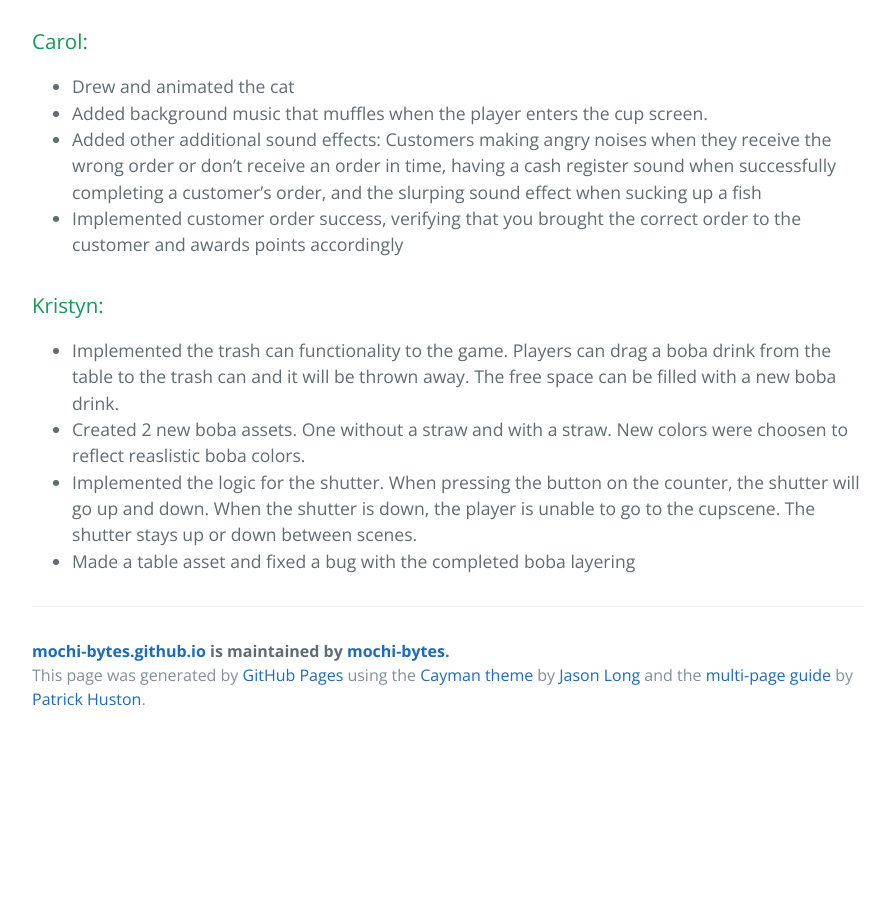
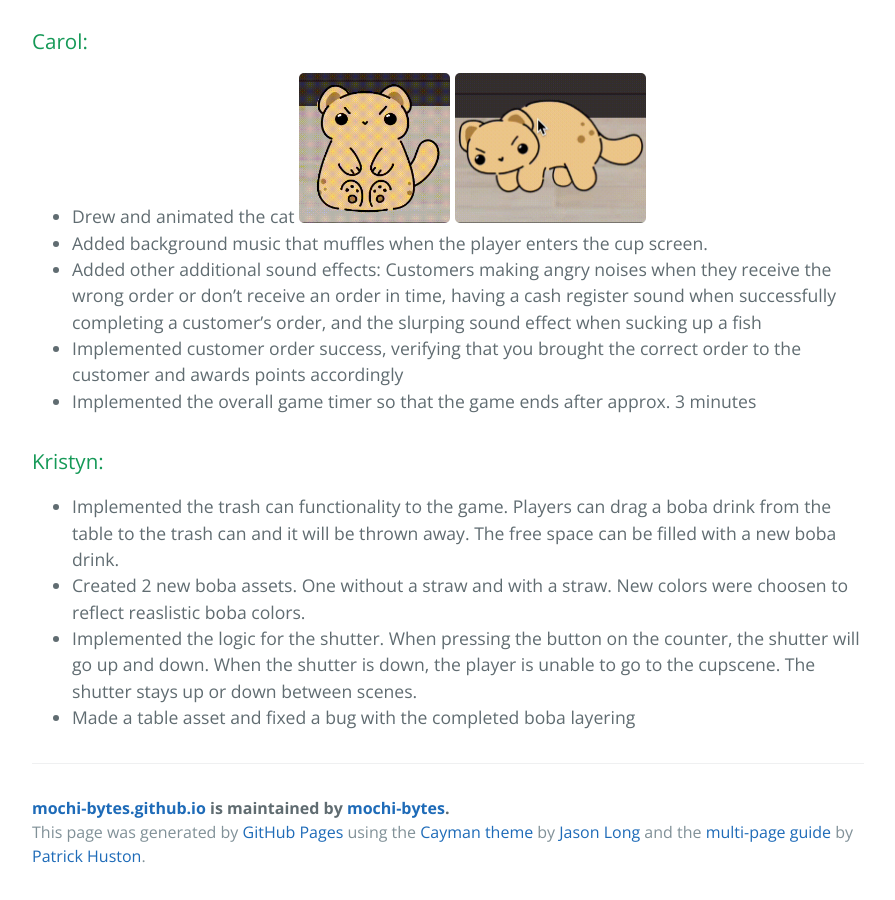
Before and after one commit to mochi-bytes/mochi-bytes.github.io, a Jekyll site: the page built from milestone3.md, in a window 1280 px wide and 900 px high, scrolled down 1165 px. Shown: the whole window, without its empty margins (192-1087 px from the left). Built offline with Jekyll 4.4.1, drawn with Linux system fonts in a browser that asks for light colours; before the commit the page ends 1908 px from its top, so only the background shows below that.

Commit message:
Update index and milestone 3

```diff
--- a/milestone3.md
+++ b/milestone3.md
@@ -19,9 +19,12 @@ Our third milestone consisted of finishing implementation of all the mechanics o
 
 ### Carol:
 - Drew and animated the cat
+<img src="Assets/catbob.gif" height="150px" alt="Cat idle animation" style="border-radius: 5px;">
+<img src="Assets/catdrag.gif" height="150px" alt="Cat being dragged animation" style="border-radius: 5px;">
 - Added background music that muffles when the player enters the cup screen.
 - Added other additional sound effects: Customers making angry noises when they receive the wrong order or don't receive an order in time, having a cash register sound when successfully completing a customer's order, and the slurping sound effect when sucking up a fish
 - Implemented customer order success, verifying that you brought the correct order to the customer and awards points accordingly
+- Implemented the overall game timer so that the game ends after approx. 3 minutes
 
 ### Kristyn:
 
```
Also changed, not shown: index.md (+1 -1 lines), Assets/catbob.gif (added), Assets/catdrag.gif (added).
